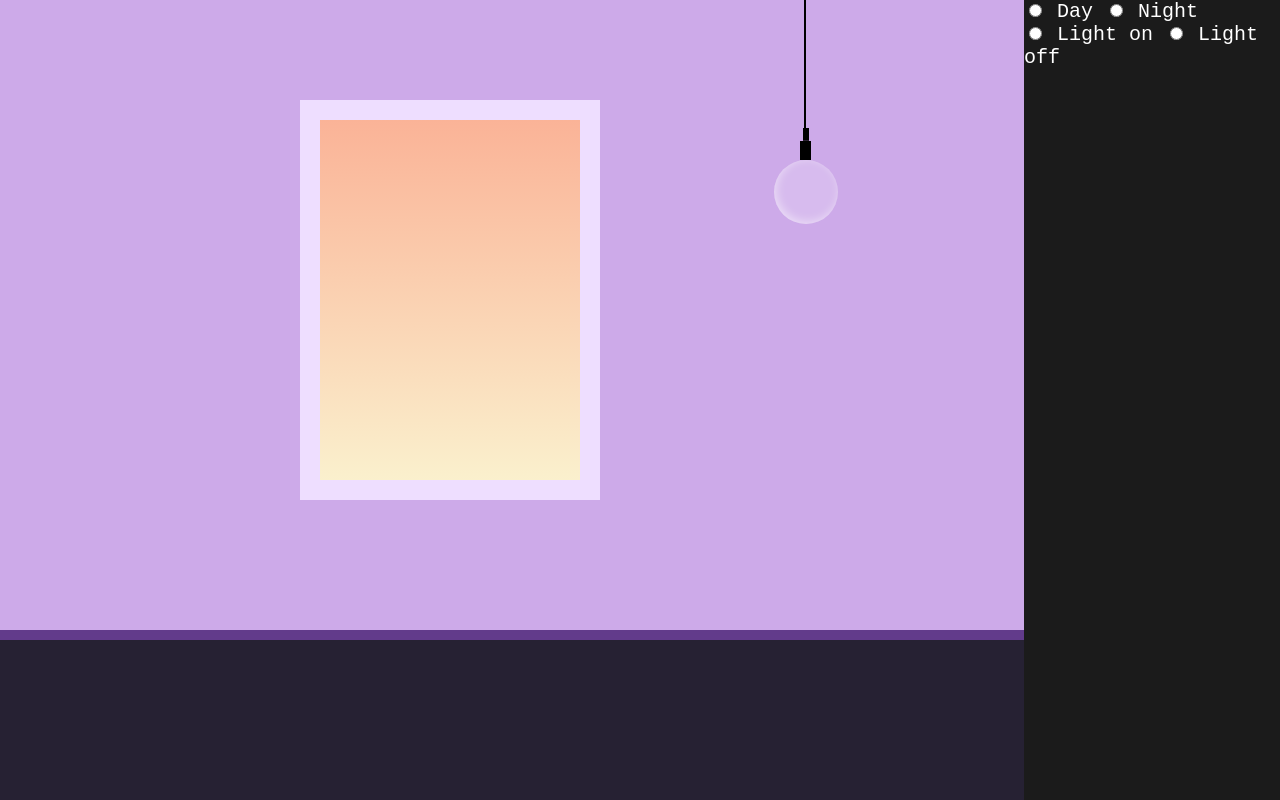
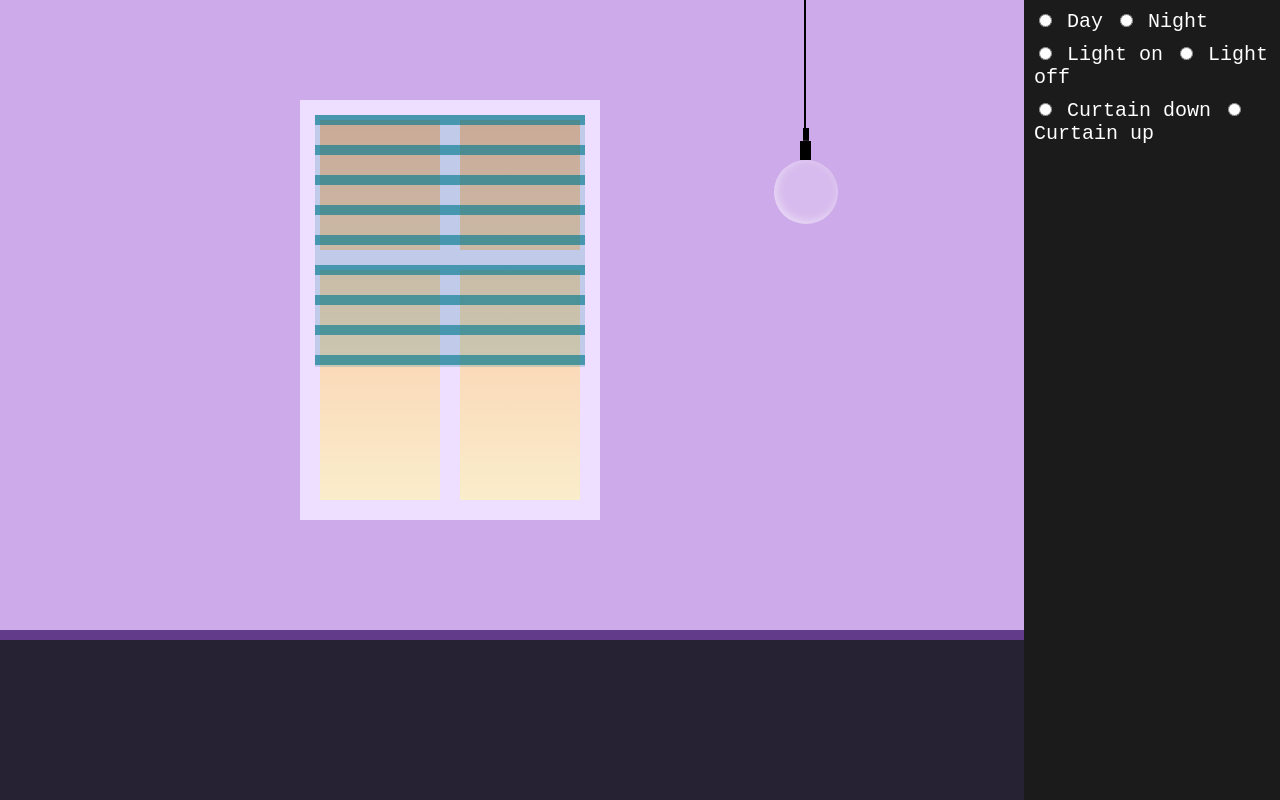
Before and after one commit to safym/room, a plain HTML site: page index.html in a window 1280 px wide. Drawn offline with Linux system fonts and the light colour scheme.

Commit message:
дополнила окно и действия с ним
Signed-off-by: safym <osafym@gmail.com>

```diff
--- a/index.html
+++ b/index.html
@@ -11,7 +11,20 @@
       <div class="roomWrapper">
         <div class="room">
           <div id="wall">
-            <div id="window"></div>
+
+            <div id="window">
+              <div id="curtain"></div>
+              <table id="frame">
+                <tr class="topWindow">
+                  <td></td>
+                  <td></td>
+                </tr>
+                <tr class="bottomWindow">
+                  <td></td>
+                  <td></td>
+                </tr>
+              </table>
+            </div>
           </div>
 
           <div id="lamp">
@@ -34,10 +47,18 @@
 
           <div class="controlLight">
             <input type="radio" id="radioLightOn" name="light" value="lightOn" />
-            <label for="radioOn">Light on</label>
+            <label for="radioLightOn">Light on</label>
 
             <input type="radio" id="radioLightOff" name="light" value="lightOff" />
-            <label for="radioOff">Light off</label>
+            <label for="radioLightOff">Light off</label>
+          </div>
+
+          <div class="controlCurtain">
+            <input type="radio" id="radioCurtainOn" name="curtain" value="curtainOn" />
+            <label for="radioCurtainOn">Curtain down</label>
+
+            <input type="radio" id="radioCurtainOff" name="curtain" value="curtainOff" />
+            <label for="radioLightOff">Curtain up</label>
           </div>
 
         </div>
--- a/src/scripts/controls.js
+++ b/src/scripts/controls.js
@@ -4,11 +4,17 @@ var radioNight = document.getElementById("radioNight")
 var radioLightOn = document.getElementById("radioLightOn")
 var radioLightOff = document.getElementById("radioLightOff")
 
+var radioCurtainOn = document.getElementById("radioCurtainOn")
+var radioCurtainOff = document.getElementById("radioCurtainOff")
+
 radioDay.addEventListener("click", changeTime, false)
 radioNight.addEventListener("click", changeTime, false);
 
 radioLightOn.addEventListener("click", changeLight, false)
 radioLightOff.addEventListener("click", changeLight, false)
+
+radioCurtainOn.addEventListener("click", changeCurtain, false)
+radioCurtainOff.addEventListener("click", changeCurtain, false)
 
 function changeTime(event) {
 
@@ -32,12 +38,8 @@ function changeTime(event) {
 }
 
 function changeLight(event) {
-
-    console.log(event);
-
     var lightbulb = document.getElementById("lightbulb")
 
-    console.log(wall)
     if (event.target.id == "radioLightOn") {
         lightbulb.style.background = "rgba(255,255,255,1)"
         lightbulb.style.boxShadow = "0px 4px 1000px 400px rgba(255, 248, 219, 0.3)"
@@ -49,3 +51,15 @@ function changeLight(event) {
         lightbulb.style.boxShadow = ""
     }
 }
+
+function changeCurtain(event) {
+    var curtain = document.getElementById("curtain")
+
+    if (event.target.id == "radioCurtainOn") {
+        curtain.style.height = "90%"
+    }
+
+    if (event.target.id == "radioCurtainOff") {
+        curtain.style.height = "10%"
+    }
+}
--- a/src/styles/room.css
+++ b/src/styles/room.css
@@ -1,5 +1,6 @@
 * {
     box-sizing: border-box;
+    transition: all .15s;
 }
 
 body {
@@ -52,39 +53,56 @@ body {
     background-color: rgb(205, 170, 233) ;
 }
 
-#window {
-    width: 300px;
-    height: 400px;
-
-    position: absolute;
-    top: 100px;
-    left: 300px;
-    border: 20px solid rgb(238, 222, 255);
-    background: linear-gradient(0deg, #faf0cd, #fab397);
-}
-
 #floor {
     width: 100%;
     height: 20%;
     background-color: rgb(38, 33, 51);
 }
 
-/* controls */
-.sidebar {
-    height: 100vh;
-    width: 20%;
-    background-color: rgb(27, 27, 27);
+/* window */
+#frame td {
+    border: 20px solid rgb(238, 222, 255);
 }
 
-.sidebar * {
-    font-family: monospace;
-    font-size: 20px;
-    color: white;
+#frame {
+    width: 100%;
+
+    border-collapse: collapse;
 }
 
-.controlTime,
-.controlLight {
-    widht: 100%;
+#window {
+    width: 300px;
+
+    position: absolute;
+    top: 100px;
+    left: 300px;
+
+    background: linear-gradient(0deg, #faf0cd, #fab397);
+}
+
+.topWindow {
+    height: 150px;
+}
+
+.bottomWindow {
+    height: 250px;
+}
+
+#curtain {
+    position: absolute;
+
+    margin: 5%;
+    width: 90%;
+    height: 60%;
+
+    opacity: 70%;
+    background: repeating-linear-gradient(
+        to bottom,
+        #00788d,
+        #00788d 10px,
+        #00788d46 10px,
+        #00788d46 30px
+    );
 }
 
 /* lamp */
@@ -112,5 +130,25 @@ body {
     border-radius: 50%;
     background: rgba(255,255,255,0.20);
     box-shadow: inset 2px -2px 10px rgba(255,255,255,0.50);
-    transition: all .15s;
 }
+
+/* controls */
+.sidebar {
+    height: 100vh;
+    width: 20%;
+    background-color: rgb(27, 27, 27);
+}
+
+.sidebar * {
+    font-family: monospace;
+    font-size: 20px;
+    color: white;
+}
+
+
+.controlTime,
+.controlLight,
+.controlCurtain {
+    width: 100%;
+    margin: 10px;
+}
```
